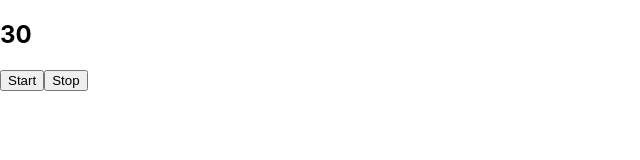
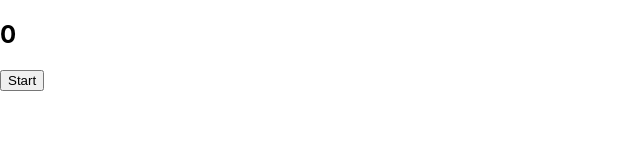
Before and after one commit to suhaansridhar/practice, a React (Create React App) app: page / in a window 1280 px wide. Shown: the top 160 px of the page, without its empty margins (0-640 px from the left). Built offline with nearby package versions, Linux system fonts and the light colour scheme.

Commit message:
stopwatch

```diff
--- a/src/App.js
+++ b/src/App.js
@@ -5,7 +5,7 @@ import Timer1 from "./Components.js/Timer1";
 function App(){
   return(
     <div className="app--container">
-      <Timer1 />
+      <Stopwatch />
     </div>
   )
 }
--- a/src/Components.js/Stopwatch.js
+++ b/src/Components.js/Stopwatch.js
@@ -1,28 +1,25 @@
-import {useEffect, useState} from 'react';
+import { useEffect, useState } from "react";
 
 function Stopwatch(){
-    const [seconds, setSeconds] = useState(30);
     const [flag, setFlag] = useState(false);
+
+    function startWatch(){
+        setFlag(prev => !prev);
+    }
+    const [time, setTime] = useState(0);
 
     useEffect(() => {
         if(flag){
-            const timer = setInterval(() => {
-                if(seconds > 0){
-                    setSeconds(prevValue => prevValue - 1);
-                }else{
-                    clearInterval(timer);
-                }
-            }, 1000)
+            const watch = setInterval(() => {
+                setTime(prev => prev + 1);
+            }, 1000);
         }
     }, [flag]);
 
     return(
         <div className="stopwatch--container">
-            <h3>StopWatch Timer</h3>
-            <div className='stopwatch--container--inner'>
-                <h3>{seconds} secs</h3>
-            </div>
-            <button onClick={() => setFlag(!flag)}>Start</button>
+            <h2>{time}</h2>
+            <button onClick = {startWatch}>Start</button>
         </div>
     )
 }
```
